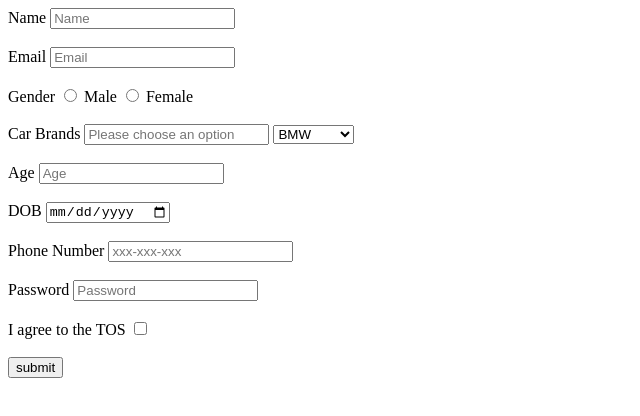
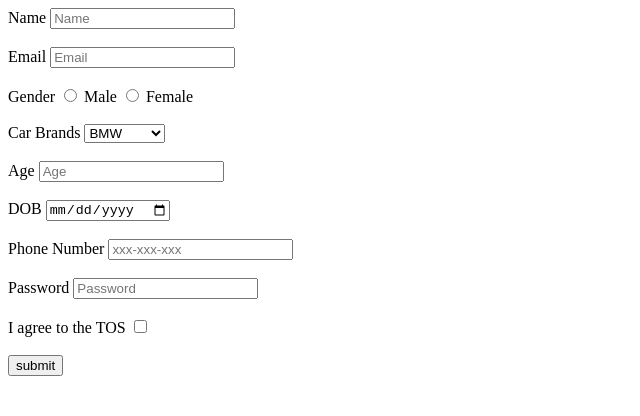
Before and after one commit to acciojob/signup-form-car-Sakibul-05, a website: page main.html in a window 1280 px wide. Shown: the whole page, without its empty margins (0-640 px from the left). Drawn offline with Linux system fonts and the light colour scheme.

Commit message:
created a submission

```diff
--- a/main.html
+++ b/main.html
@@ -25,8 +25,8 @@
 		<br>
 		<br>
 		<label for="cars">Car Brands</label>
-		 <input   id="cars" name="car_brands" placeholder="Please choose an option" required>
-		  <select id="car_brands">
+
+		  <select id="cars">
 		    <option value="BMW">BMW</option>
 		    <option value="Audi">Audi</option>
 		    <option value="Mercedez">  Mercedez</option>
```
